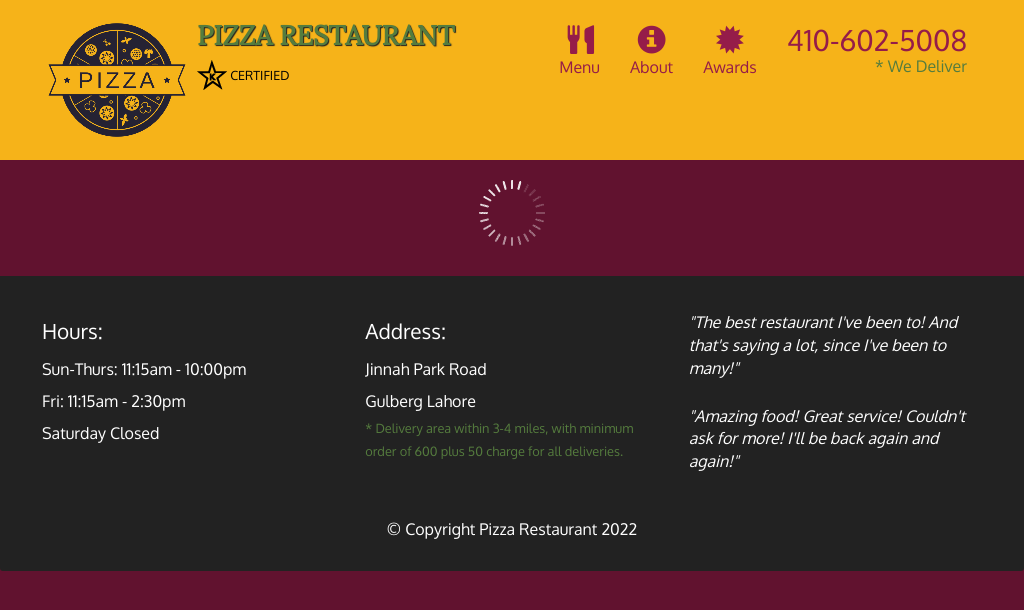
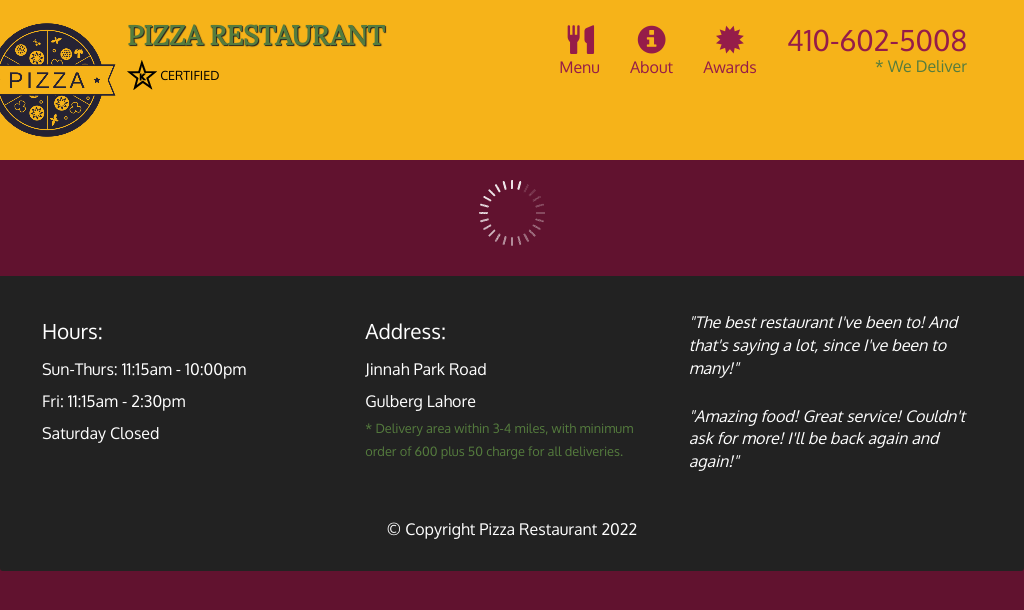
Before and after one commit to mustafalada36/module5-solution, a plain HTML site: page index.html in a window 1024 px wide. Drawn offline with Linux system fonts and the light colour scheme; no server answers.

Commit message:
Update styles.css

```diff
--- a/css/styles.css
+++ b/css/styles.css
@@ -16,7 +16,8 @@ body {
   background: url('../images/image 150 by 150 (1).png') no-repeat;
   width: 150px;
   height: 150px;
-  margin: 10px 15px 10px 0;
+  margin: -6px 19px -1px -26px;;
+
 }
 
 .navbar-brand {
@@ -245,7 +246,7 @@ h3.menu-item-title {
     background: url('../images/image 150 by 150 (1).png') no-repeat;
     /*width: 100px;
     height: 100px;*/
-    margin: 5px 5px 5px 0;
+    margin: 5px 5px 5px -70px;
   }
   /* End Header */
 
```
